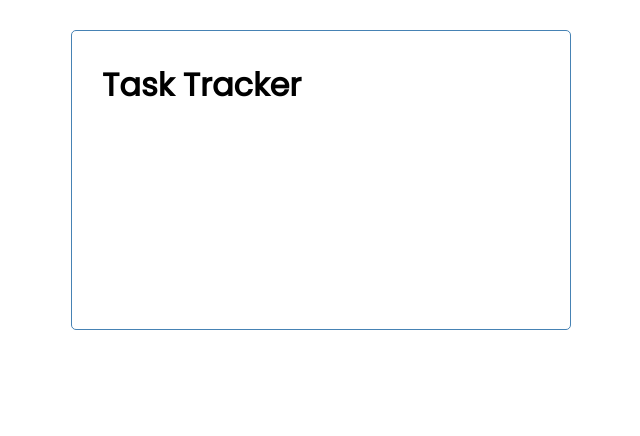
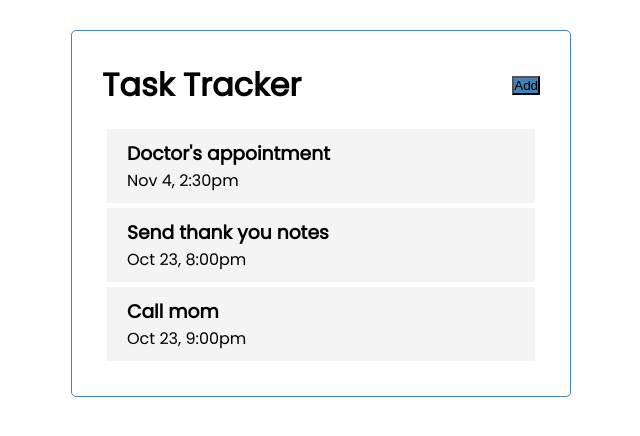
Before and after one commit to julielaursen/react-task-list, a React (Create React App) app in the folder react-task-tracker/: page / in a window 1280 px wide. Shown: the top 436 px of the page, without its empty margins (319-959 px from the left). Built offline with nearby package versions, Linux system fonts and the light colour scheme.

Commit message:
update task text

```diff
--- /dev/null
+++ b/package.json
@@ -0,0 +1,5 @@
+{
+  "dependencies": {
+    "react-icons": "^4.6.0"
+  }
+}
--- a/react-task-tracker/src/App.js
+++ b/react-task-tracker/src/App.js
@@ -1,9 +1,34 @@
 import Header from './components/Header'
+import Tasks from './components/Tasks'
+import {useState} from 'react'
 
 const App = () => {
+
+  const [tasks, setTasks] = useState([
+    {
+      id: 1,
+      text: "Doctor's appointment",
+      day: 'Nov 4, 2:30pm',
+      reminder: true,
+    },
+    {
+      id: 2,
+      text: 'Send thank you notes',
+      day: 'Oct 23, 8:00pm',
+      reminder: true,
+    },
+    {
+      id: 3,
+      text: 'Call mom',
+      day: 'Oct 23, 9:00pm',
+      reminder: true,
+    },
+  ]);
+
   return (
     <div className='container'>
       <Header />
+      <Tasks tasks={tasks}/>
     </div>
   );
 }
--- /dev/null
+++ b/react-task-tracker/src/components/Button.js
@@ -0,0 +1,21 @@
+import PropTypes from 'prop-types'
+
+const Button = ({ color, text, onClick }) => {
+
+  return (
+    <button
+      onClick={onClick}
+      style={{ backgroundColor: color }}
+      className="addBtn"
+    >
+      {text}
+    </button>
+  )
+}
+
+Button.propTypes = {
+  text: PropTypes.string,
+  color: PropTypes.string,
+  onClick: PropTypes.func.isRequired,
+}
+export default Button
--- a/react-task-tracker/src/components/Header.js
+++ b/react-task-tracker/src/components/Header.js
@@ -1,25 +1,25 @@
 import PropTypes from 'prop-types'
+import Button from './Button'
 
 const Header = ({ title }) => {
+  const onClick = (e) => {
+    console.log(e)
+  }
+
   return (
-    <header>
-    <h1>{title}</h1>
+    <header className="header">
+      <h1>{title}</h1>
+      <Button color="steelblue" text="Add" onClick={onClick} />
     </header>
   )
 }
 
 Header.defaultProps = {
-    title: 'Task Tracker',
+  title: 'Task Tracker',
 }
 
 Header.propTypes = {
-    title: PropTypes.string.isRequired,
+  title: PropTypes.string.isRequired,
 }
 
-// CSS in JS
-// const headingStyle = {
-//     color: 'red',
-//     backgroundColor: 'black'
-// }
-
 export default Header
--- /dev/null
+++ b/react-task-tracker/src/components/Task.js
@@ -0,0 +1,10 @@
+const Task = ({ task }) => {
+  return (
+    <div className='task'>
+      <h3>{task.text}</h3>
+      <p>{task.day}</p>
+    </div>
+  )
+}
+
+export default Task
--- /dev/null
+++ b/react-task-tracker/src/components/Tasks.js
@@ -0,0 +1,13 @@
+import Task from './Task'
+
+const Tasks = ({ tasks }) => {
+  return (
+    <>
+      {tasks.map((task) => (
+        <Task key={task.id} task={task}/>
+      ))}
+    </>
+  )
+}
+
+export default Tasks
```
Also changed, not shown: 2 other files (tests, documents, lock files or other folders).
